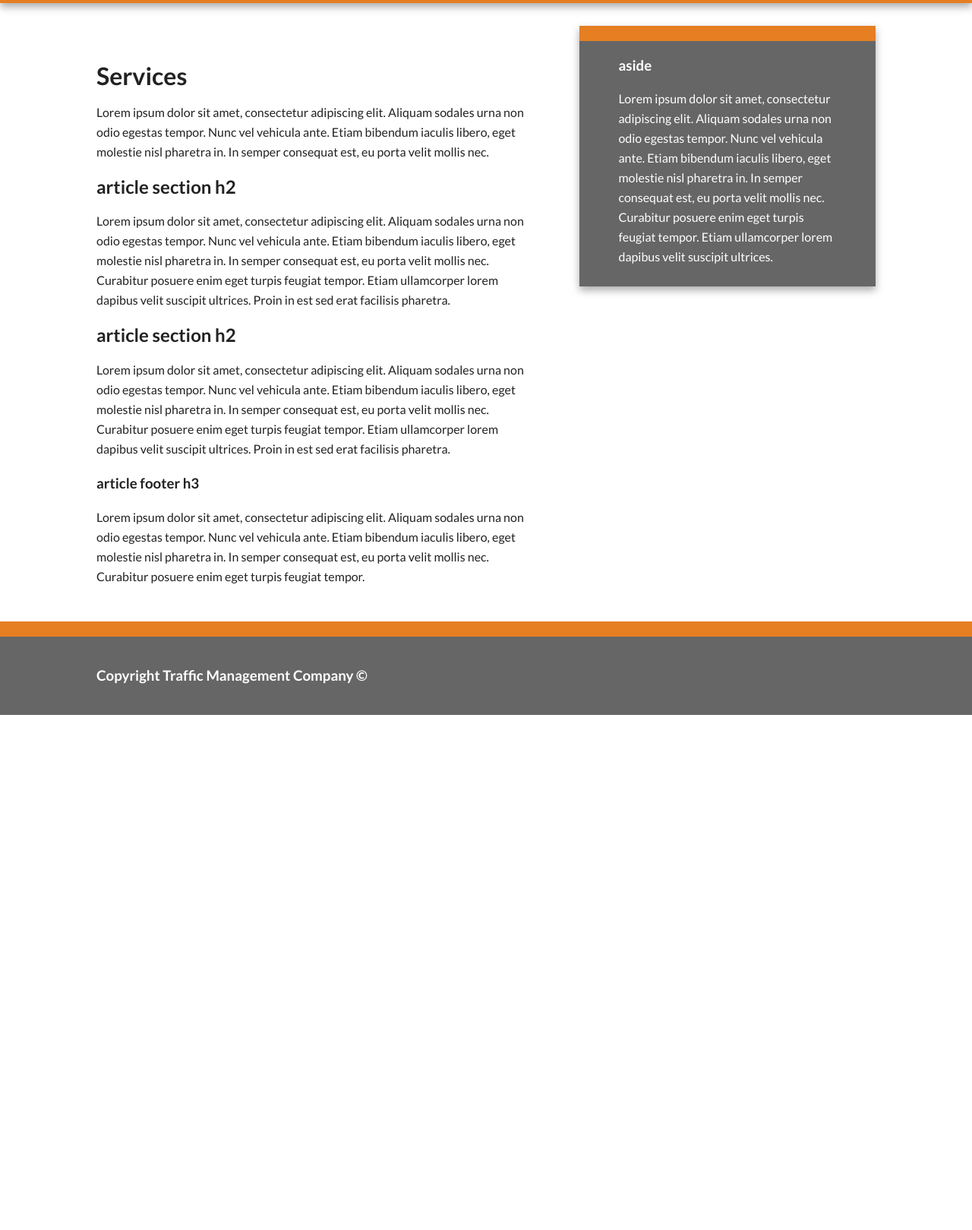
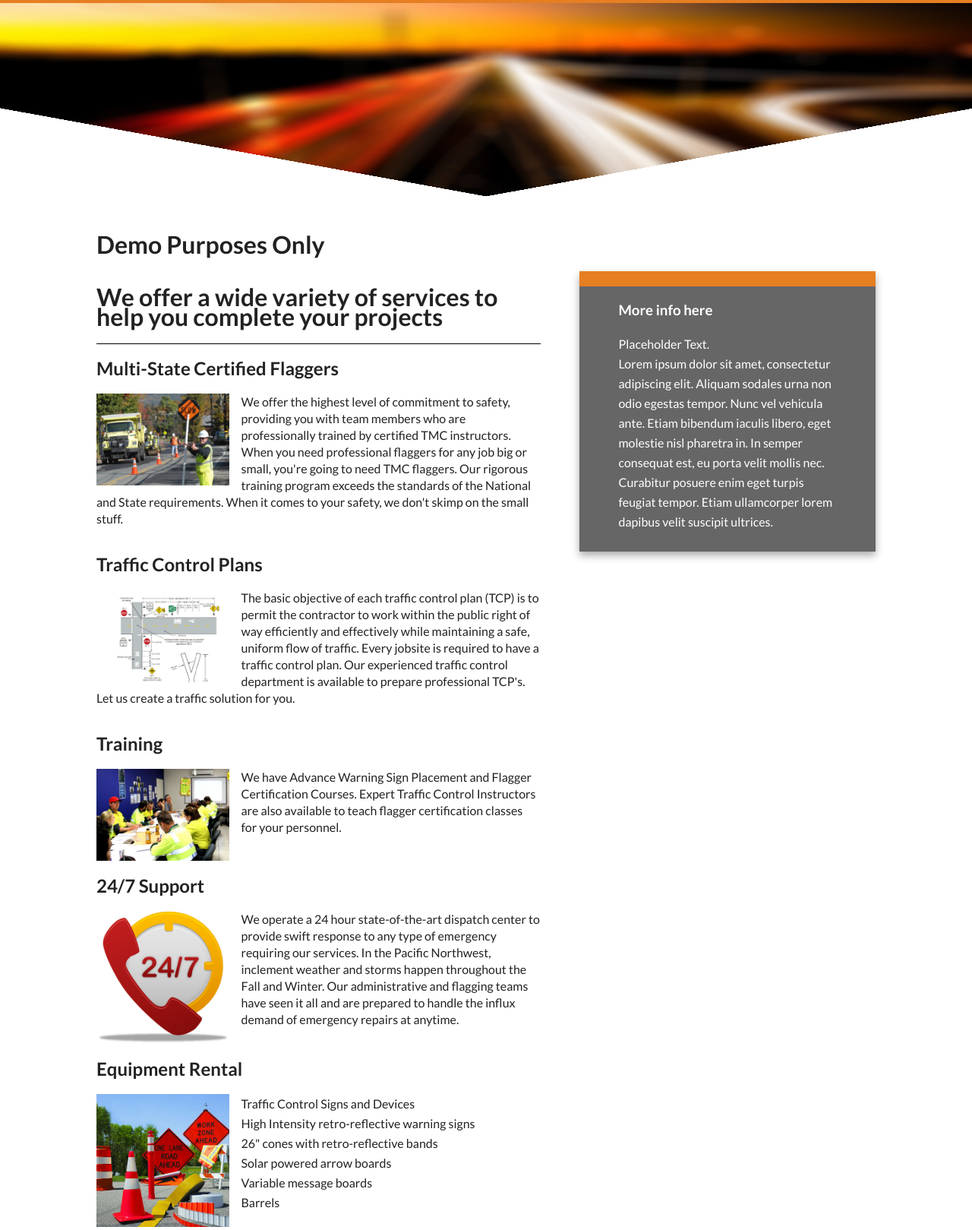
Before and after one commit to steveplesha/tmc, a website: page services.html in a window 1280 px wide. Shown: the part 199-1818 px from the top of the page at 76% size. Before the commit the page ends 1140 px from the top, so only its background shows below. Drawn offline with nearby package versions, Linux system fonts and the light colour scheme.

Commit message:
Added background image on each page, finished Services page with images

```diff
--- a/css/scss/home.scss
+++ b/css/scss/home.scss
@@ -17,21 +17,27 @@ header {
 }
 
 .photo-bkg {
-    background: url("../../img/traffic2.jpg") no-repeat center;
+    background: url("../img/traffic2.jpg") no-repeat center;
     background-size: 100% 100%;
     background-attachment: fixed;
     z-index: -1;
     width: 100%;
-    /* min-height: 400px; */
+    height: 129px;
+
+    @media only screen and (min-width: 1140px) {
+        height: 254px;
+    }
 }
 
 .photo-mask {
-    height: 200px;
-    position: absolute;
-    bottom: 0;
+    height: 129px;
     width: 100%;
     z-index: 2;
-    background: url("../../img/bkg-mask.png") no-repeat center bottom;
+    background: url("../img/bkg-mask.png") no-repeat center bottom;
+
+    @media only screen and (min-width: 1140px) {
+        height: 282px;
+    }
 }
 
 .brand {
@@ -41,30 +47,70 @@ header {
         display: block;
         line-height: 31px;
     }
+    h2 {
+        display: none;
+    }
 
     @media only screen and (min-width: 1140px) {
         float: left;
         text-align: initial;
         width: 55%;
+
+        h2 {
+            display: block;
+        }
     }
 }
 
 .logo {
-    max-height: 6.25em;
+    max-height: 2.25em;
 
     @media only screen and (min-width: 1140px) {
         float: left;
         margin-right: 0.625em;
+        max-height: 6.25em;
     }
 }
 
 .header-phone {
     color: rgba(255, 255, 255, 1);
     text-align: center;
-    a { color: rgba(234, 184, 119, 1); }
+    a {
+        color: rgba(234, 184, 119, 1);
+    }
 
     @media only screen and (min-width: 1140px) {
         float: right;
         text-align: initial;
     }
 }
+
+.service-item {
+    img {
+        width: 50%;
+        display: block;
+        margin: 0 auto;
+    }
+    p {
+        line-height: 1.375em;
+    }
+    @media only screen and (min-width: 1140px) {
+        img {
+            width: 30%;
+            float: left;
+            margin-right: 15px;
+        }
+        ul {
+            list-style-type: none;
+        }
+    }
+}
+
+.border-top { border-top: 1px solid rgb(0, 0, 0); }
+
+@media only screen and (min-width: 1140px) {
+    .content {
+        width: 57%;
+        float: left;
+    }
+}
--- a/css/scss/main.scss
+++ b/css/scss/main.scss
@@ -104,7 +104,7 @@ nav ul {
 nav a {
     display: block;
     margin-bottom: 10px;
-    padding: 10px 0;
+    padding: 5px 0;
 
     text-align: center;
     text-transform: uppercase;
@@ -119,6 +119,7 @@ nav a {
 
     @media only screen and (min-width: 1140px) {
         background: transparent;
+        padding: 10px 0;
     }
 
     &:hover {
--- a/services.html
+++ b/services.html
@@ -12,7 +12,7 @@
         <link rel="apple-touch-icon" href="apple-touch-icon.png">
         <link href='http://fonts.googleapis.com/css?family=Lato:400,700,400italic' rel='stylesheet' type='text/css'>
         <link rel="stylesheet" href="css/normalize.min.css">
-        <link rel="stylesheet" href="css/main.css">
+        <link rel="stylesheet" href="css/style.css">
 
         <script src="js/vendor/modernizr-2.8.3-respond-1.4.2.min.js"></script>
     </head>
@@ -40,30 +40,53 @@
             </header>
         </div>
         <div class="main-container">
+            <div class="photo-bkg">
+                <div class="photo-mask"></div>
+            </div>
             <div class="main wrapper clearfix">
+                <h1>Demo Purposes Only</h1>
+                <div class="content">
+                    <h1>We offer a wide variety of services to help you complete your projects</h1>
+                    <div class="service-item border-top clearfix">
+                        <h2>Multi-State Certified Flaggers</h2>
+                        <img class="service-img" src="img/flagger.jpg" alt="Flaggers are commited to safety">
+                        <p>We offer the highest level of commitment to safety, providing you with team members who are professionally trained by certified TMC instructors. When you need professional flaggers for any job big or small, you're going to need TMC flaggers. Our rigorous training program exceeds the standards of the National and State requirements. When it comes to your safety, we don't skimp on the small stuff.</p>
+                    </div>
 
-                <article>
-                    <header>
-                        <h1>Services</h1>
-                        <p>Lorem ipsum dolor sit amet, consectetur adipiscing elit. Aliquam sodales urna non odio egestas tempor. Nunc vel vehicula ante. Etiam bibendum iaculis libero, eget molestie nisl pharetra in. In semper consequat est, eu porta velit mollis nec.</p>
-                    </header>
-                    <section>
-                        <h2>article section h2</h2>
-                        <p>Lorem ipsum dolor sit amet, consectetur adipiscing elit. Aliquam sodales urna non odio egestas tempor. Nunc vel vehicula ante. Etiam bibendum iaculis libero, eget molestie nisl pharetra in. In semper consequat est, eu porta velit mollis nec. Curabitur posuere enim eget turpis feugiat tempor. Etiam ullamcorper lorem dapibus velit suscipit ultrices. Proin in est sed erat facilisis pharetra.</p>
-                    </section>
-                    <section>
-                        <h2>article section h2</h2>
-                        <p>Lorem ipsum dolor sit amet, consectetur adipiscing elit. Aliquam sodales urna non odio egestas tempor. Nunc vel vehicula ante. Etiam bibendum iaculis libero, eget molestie nisl pharetra in. In semper consequat est, eu porta velit mollis nec. Curabitur posuere enim eget turpis feugiat tempor. Etiam ullamcorper lorem dapibus velit suscipit ultrices. Proin in est sed erat facilisis pharetra.</p>
-                    </section>
-                    <footer>
-                        <h3>article footer h3</h3>
-                        <p>Lorem ipsum dolor sit amet, consectetur adipiscing elit. Aliquam sodales urna non odio egestas tempor. Nunc vel vehicula ante. Etiam bibendum iaculis libero, eget molestie nisl pharetra in. In semper consequat est, eu porta velit mollis nec. Curabitur posuere enim eget turpis feugiat tempor.</p>
-                    </footer>
-                </article>
+                    <div class="service-item clearfix">
+                        <h2>Traffic Control Plans</h2>
+                        <img class="service-img" src="img/plans.jpg" alt="Traffic Plans allow us to maintain a safe flow of traffic">
+                        <p>The basic objective of each traffic control plan (TCP) is to permit the contractor to work within the public right of way efficiently and effectively while maintaining a safe, uniform flow of traffic. Every jobsite is required to have a traffic control plan. Our experienced traffic control department is available to prepare professional TCP's. Let us create a traffic solution for you.</p>
+                    </div>
 
+                    <div class="service-item clearfix">
+                        <h2>Training</h2>
+                        <img class="service-img" src="img/training.jpg" alt="Training certification courses available">
+                        <p>We have Advance Warning Sign Placement and Flagger Certification Courses. Expert Traffic Control Instructors are also available to teach flagger certification classes for your personnel.</p>
+                    </div>
+
+                    <div class="service-item clearfix">
+                        <h2>24/7 Support</h2>
+                        <img class="service-img" src="img/support.jpg" alt="We offer support 24 hours a day, 7 days a week">
+                        <p>We operate a 24 hour state-of-the-art dispatch center to provide swift response to any type of emergency requiring our services. In the Pacific Northwest, inclement weather and storms happen throughout the Fall and Winter. Our administrative and flagging teams have seen it all and are prepared to handle the influx demand of emergency repairs at anytime.</p>
+                    </div>
+
+                    <div class="service-item clearfix">
+                        <h2>Equipment Rental</h2>
+                        <img class="service-img" src="img/equipment.jpg" alt="Wide range of rental equipment available">
+                        <ul>
+                            <li>Traffic Control Signs and Devices</li>
+                            <li>High Intensity retro-reflective warning signs</li>
+                            <li>26" cones with retro-reflective bands</li>
+                            <li>Solar powered arrow boards</li>
+                            <li>Variable message boards</li>
+                            <li>Barrels</li>
+                        </ul>
+                    </div>
+                </div> <!-- end of content div -->
                 <aside>
-                    <h3>aside</h3>
-                    <p>Lorem ipsum dolor sit amet, consectetur adipiscing elit. Aliquam sodales urna non odio egestas tempor. Nunc vel vehicula ante. Etiam bibendum iaculis libero, eget molestie nisl pharetra in. In semper consequat est, eu porta velit mollis nec. Curabitur posuere enim eget turpis feugiat tempor. Etiam ullamcorper lorem dapibus velit suscipit ultrices.</p>
+                    <h3>More info here</h3>
+                    <p>Placeholder Text.<br>Lorem ipsum dolor sit amet, consectetur adipiscing elit. Aliquam sodales urna non odio egestas tempor. Nunc vel vehicula ante. Etiam bibendum iaculis libero, eget molestie nisl pharetra in. In semper consequat est, eu porta velit mollis nec. Curabitur posuere enim eget turpis feugiat tempor. Etiam ullamcorper lorem dapibus velit suscipit ultrices.</p>
                 </aside>
 
             </div> <!-- #main -->
```
Also changed, not shown: about.html (+5 -3 lines), contact.html (+4 -1 lines), index.html (+3 -4 lines), css/style.css (added), img/equipment.jpg (added), img/flagger.jpg (added), img/plans.jpg (added), img/support.jpg (added), img/training.jpg (added), 1 other file.
